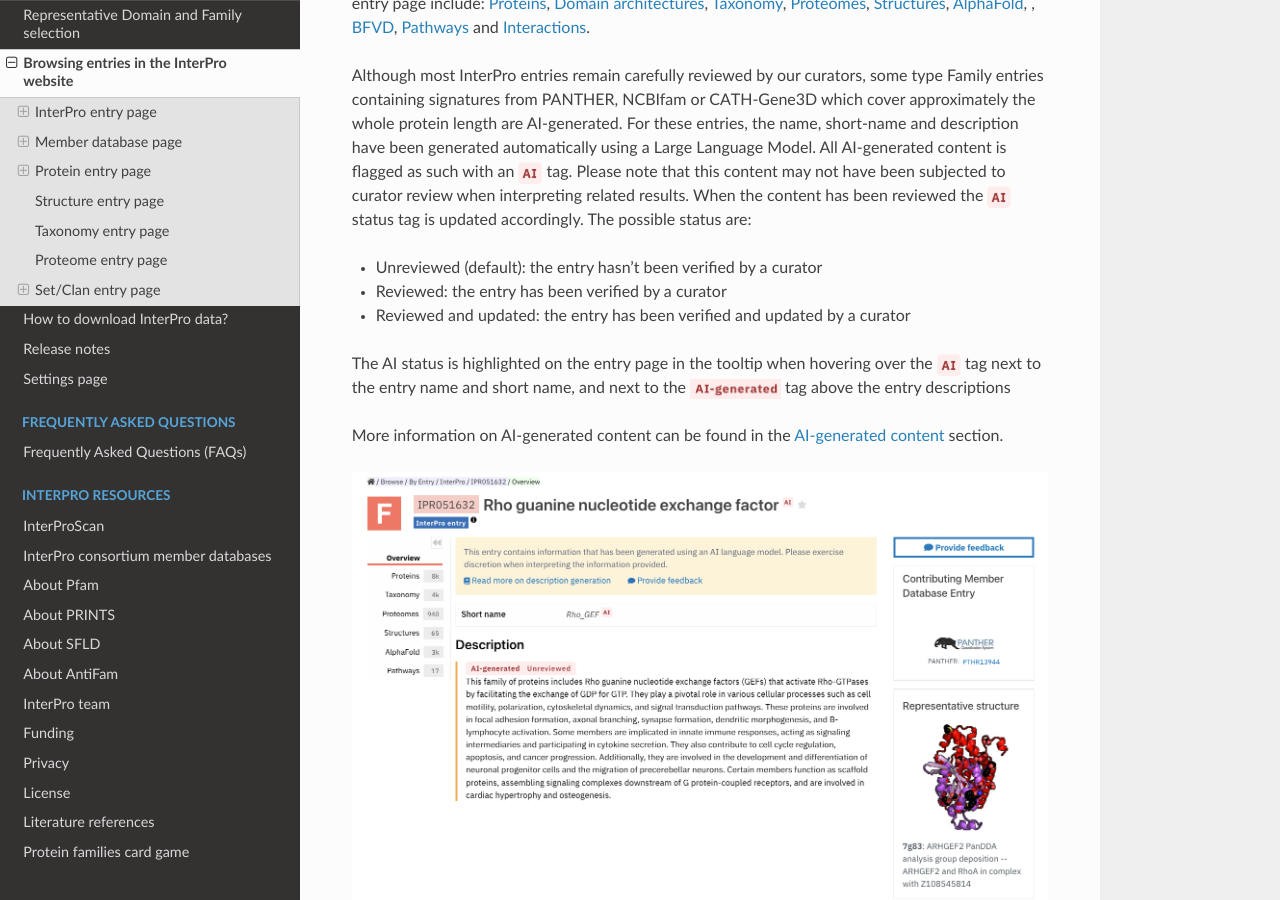
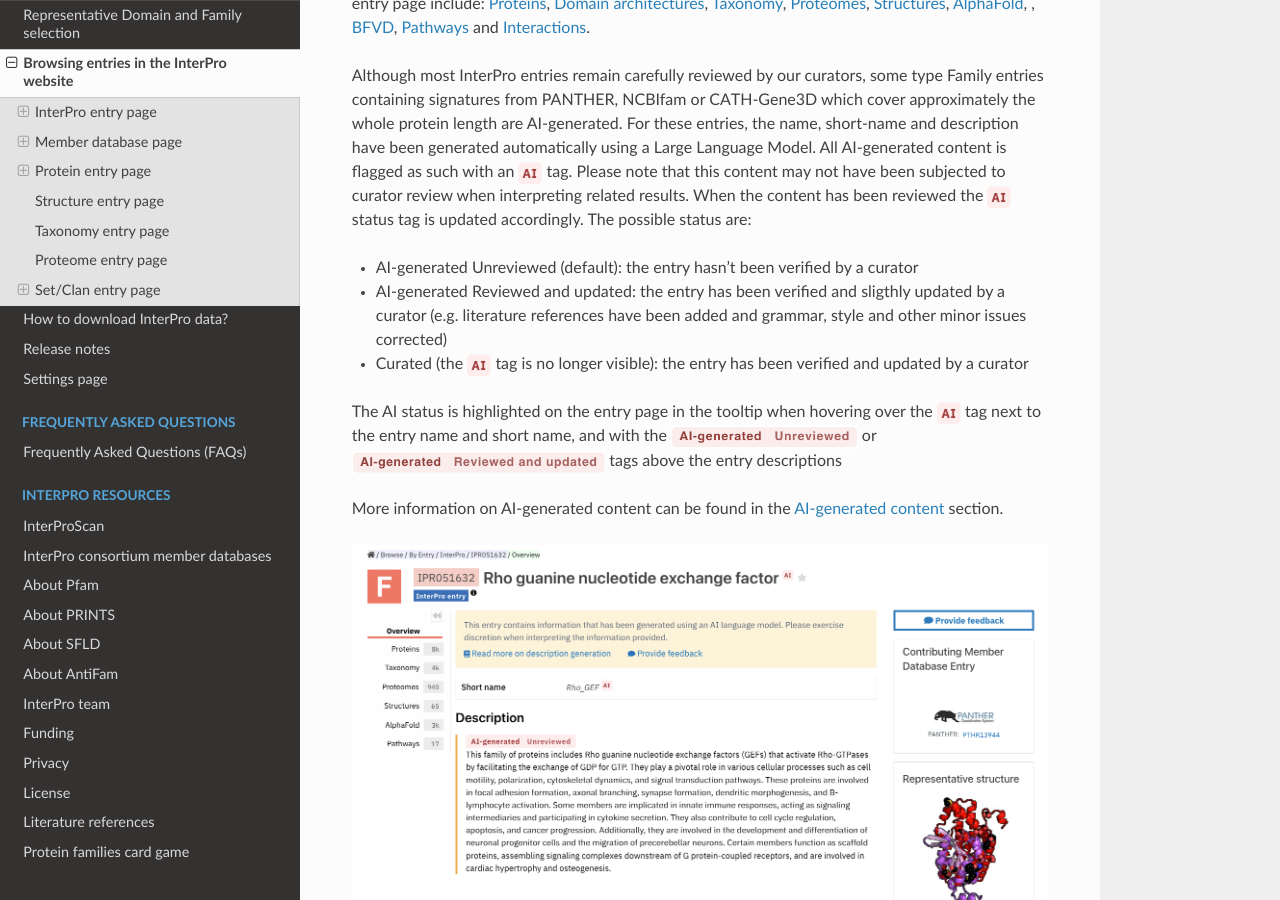
Before and after one commit to ProteinsWebTeam/interpro-docs, a Sphinx documentation site: the page built from docs/browse.rst, in a window 1280 px wide and 900 px high, scrolled down 2673 px. Built offline with Sphinx 7.4.7 and the Read the Docs theme 3.1.0, drawn with Linux system fonts in a browser that asks for light colours.

Commit message:
Update of AI-generated descriptions/entries status and tags

```diff
--- a/docs/browse.rst
+++ b/docs/browse.rst
@@ -89,11 +89,12 @@
 curator review when interpreting related results. When the content has been reviewed the |AI_tag|
 status tag is updated accordingly. The possible status are:
 
-- Unreviewed (default): the entry hasn't been verified by a curator
-- Reviewed: the entry has been verified by a curator
-- Reviewed and updated: the entry has been verified and updated by a curator
+- AI-generated Unreviewed (default): the entry hasn't been verified by a curator
+- AI-generated Reviewed and updated: the entry has been verified and sligthly updated by a curator (e.g. literature references have been added and grammar, style and other minor issues corrected)
+- Curated (the |AI_tag| tag is no longer visible): the entry has been verified and updated by a curator
 
-The AI status is highlighted on the entry page in the tooltip when hovering over the |AI_tag| tag next to the entry name and short name, and next to the |AI_gen_tag| tag above the entry descriptions
+The AI status is highlighted on the entry page in the tooltip when hovering over the |AI_tag| tag next to the entry name and short name,
+and with the |AI_unreviewed_tag| or |AI_reviewed_tag| tags above the entry descriptions
 
 More information on AI-generated content can be found in the :doc:`AI-generated content </llm_descriptions>` section.
 
@@ -101,9 +102,13 @@
   :alt: AI tag
   :width: 18pt
 
-.. |AI_gen_tag| image:: images/icons/ai_generated_tag.png
-  :alt: AI generated tag
-  :width: 68pt
+.. |AI_unreviewed_tag| image:: images/icons/ai_unreviewed_tag.png
+  :alt: AI-generated unreviewed tag
+  :width: 140pt
+
+.. |AI_reviewed_tag| image:: images/icons/ai_reviewed_tag.png
+  :alt: AI-generated reviewed tag
+  :width: 190pt
 
 .. figure:: images/browse_pages/interpro_AI-generated_entry_page.png
     :alt: InterPro AI-generated entry page
```
Also changed, not shown: docs/images/icons/ai_generated_tag.png (deleted), docs/images/icons/ai_reviewed_tag.png (added), docs/images/icons/ai_unreviewed_tag.png (added).
